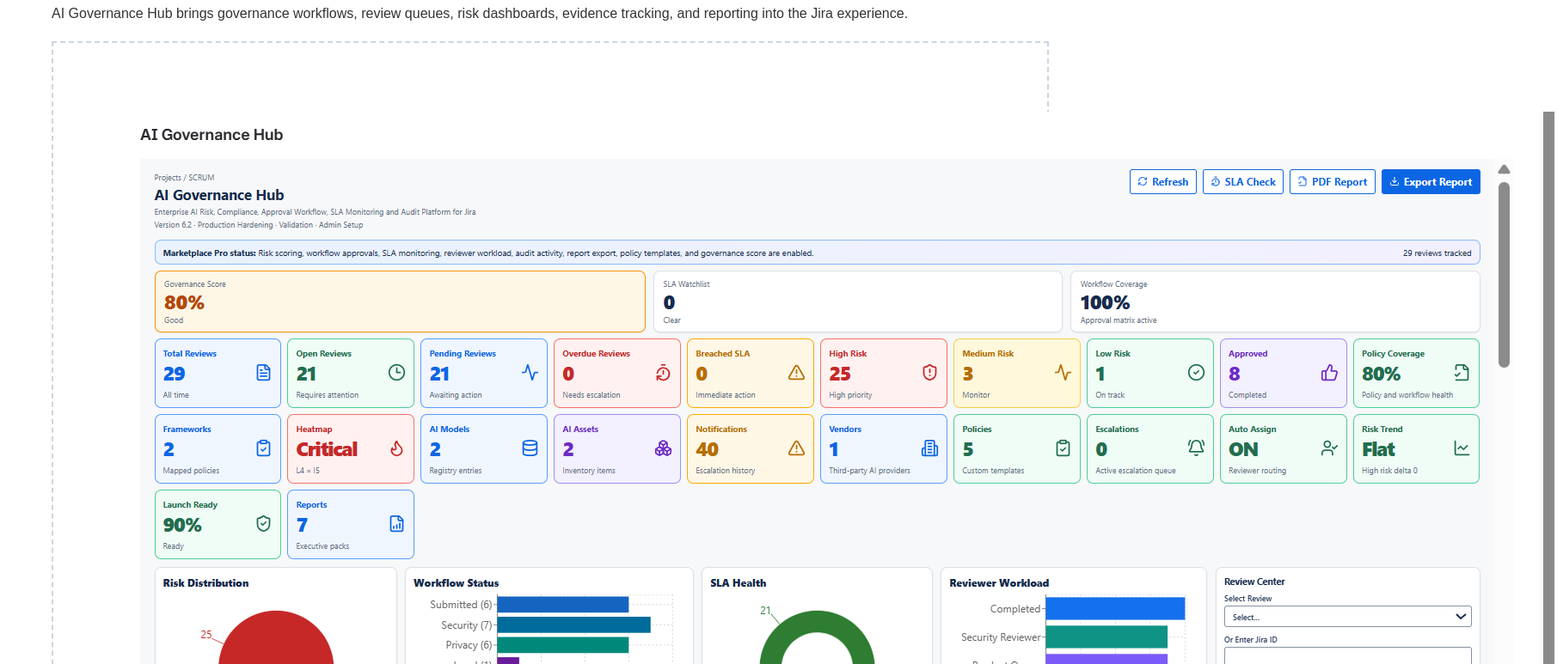
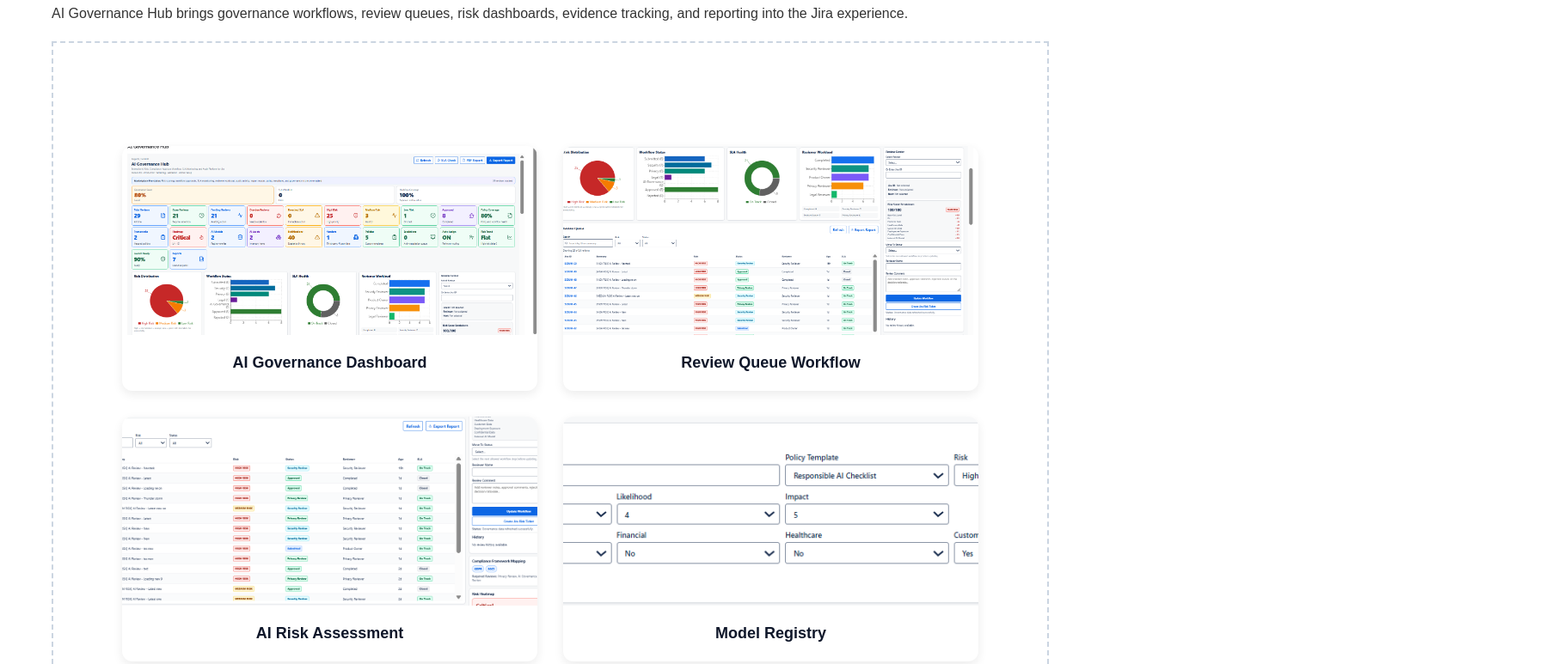
Before and after one commit to bsandeepvarmabaDev/aigovernancehub-website, a plain HTML site: page index.html in a window 1280 px wide. Shown: the part 1559-2332 px from the top of the page at 86% size, 1811 px wide, since content can reach past the window. Drawn offline with Linux system fonts and the light colour scheme.

Commit message:
Add screenshot gallery styling

```diff
--- a/styles.css
+++ b/styles.css
@@ -128,3 +128,39 @@ footer{
   padding:40px;
   background:#f8fafc;
 }
+
+/* Screenshot Gallery */
+
+.screenshots-grid {
+  display: grid;
+  grid-template-columns: repeat(auto-fit, minmax(320px, 1fr));
+  gap: 30px;
+  margin-top: 40px;
+}
+
+.screenshot-card {
+  background: #ffffff;
+  border-radius: 12px;
+  overflow: hidden;
+  box-shadow: 0 4px 12px rgba(0,0,0,0.08);
+  transition: transform 0.3s ease, box-shadow 0.3s ease;
+}
+
+.screenshot-card:hover {
+  transform: translateY(-6px);
+  box-shadow: 0 10px 24px rgba(0,0,0,0.15);
+}
+
+.screenshot-card img {
+  width: 100%;
+  height: 220px;
+  object-fit: cover;
+  display: block;
+}
+
+.screenshot-card h3 {
+  padding: 18px;
+  text-align: center;
+  font-size: 18px;
+  color: #0f172a;
+}
```
